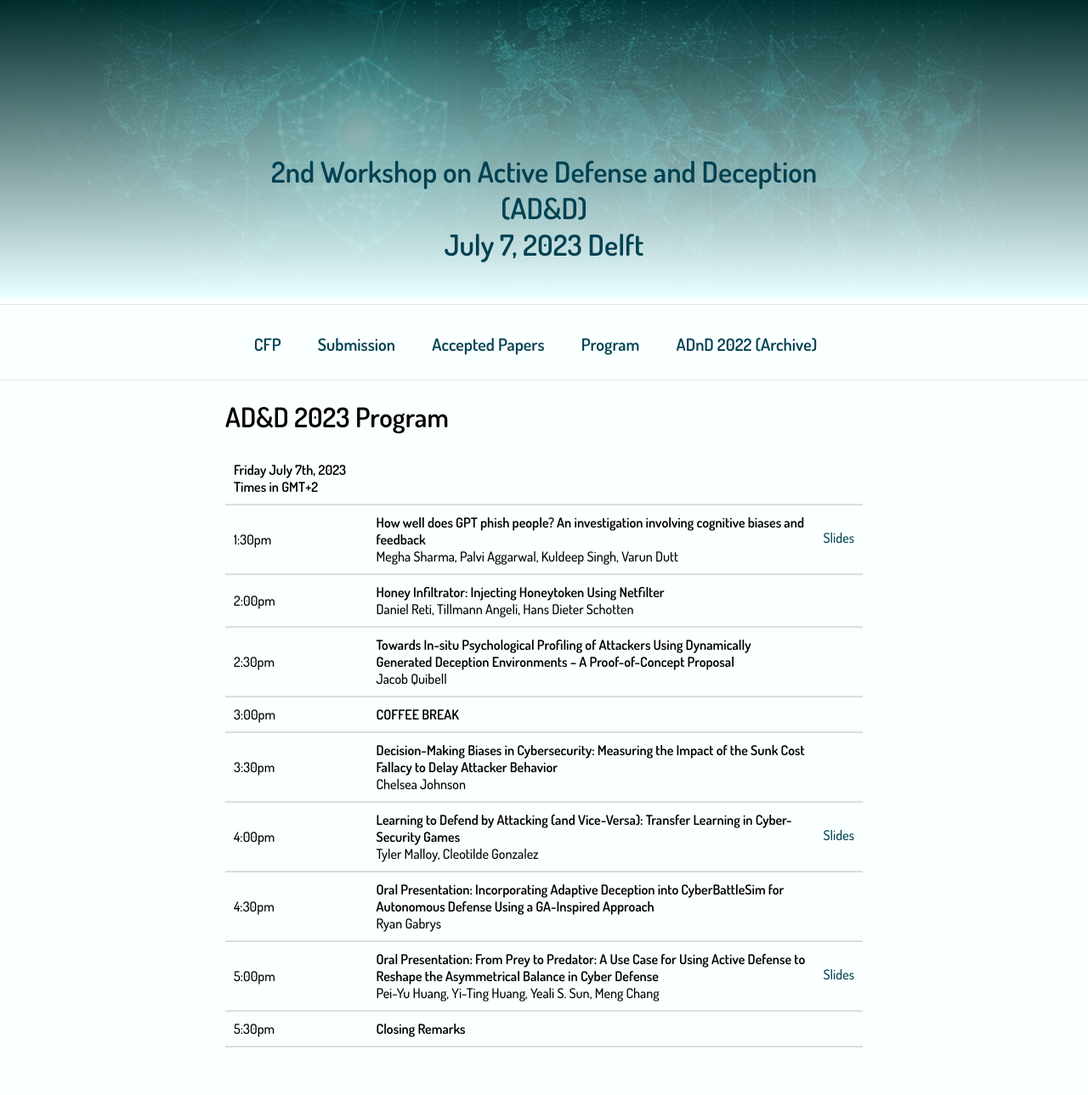
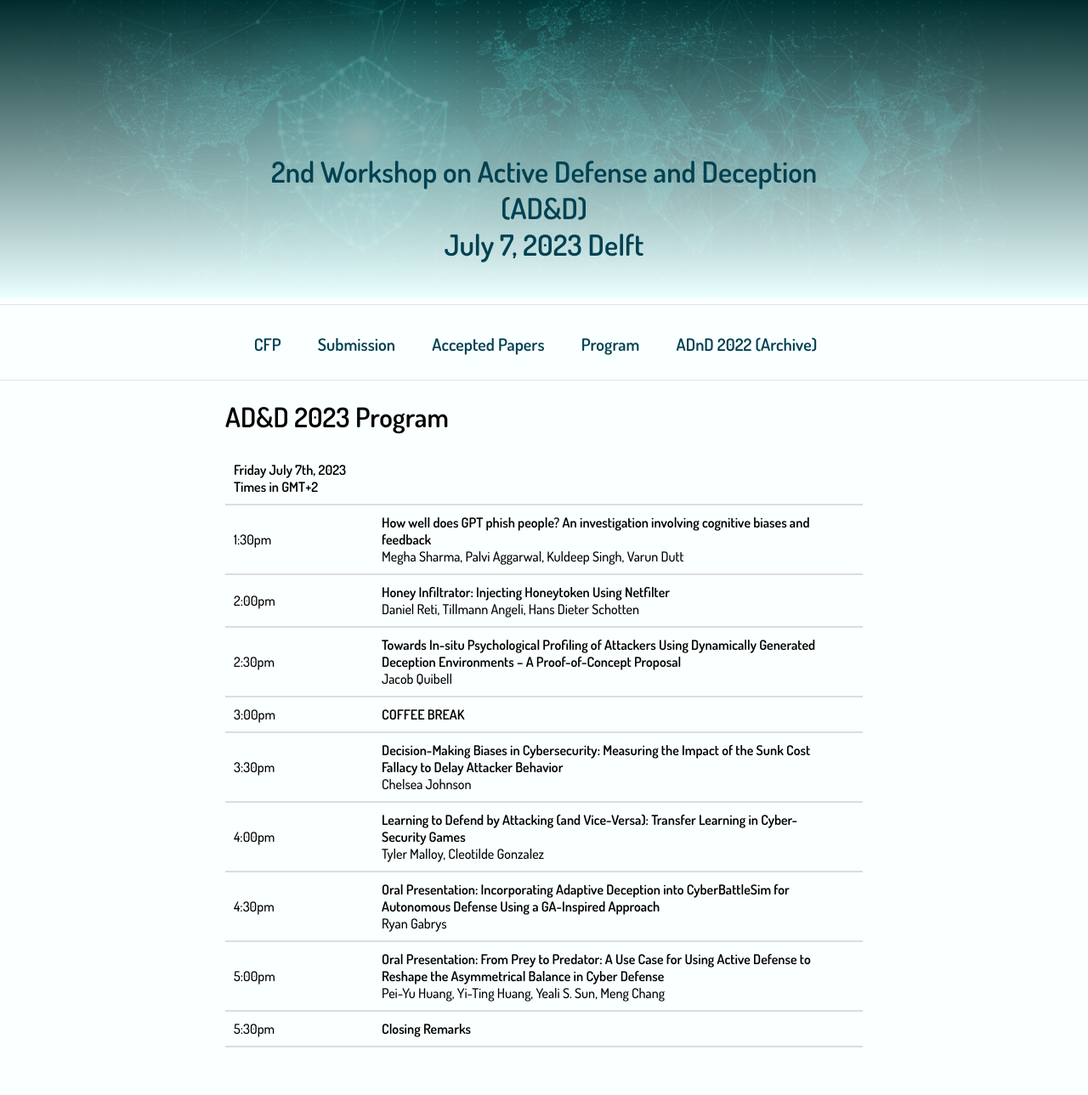
Before and after one commit to BillyPragSec/billypragsec.github.io, a Jekyll site: the page built from program_2023.md, in a window 1280 px wide. Shown: the whole page at 85% size. Built offline with Jekyll 4.4.1, drawn with Linux system fonts in a browser that asks for light colours.

Commit message:
commented out slides

```diff
--- a/program_2023.md
+++ b/program_2023.md
@@ -9,14 +9,14 @@ permalink: /program_2023/
 
 | Friday July 7th, 2023 Times in GMT+2  ||
 | ---- | ---- |
-|1:30pm| **How well does GPT phish people? An investigation involving cognitive biases and feedback** <br>Megha Sharma, Palvi Aggarwal, Kuldeep Singh, Varun Dutt | [Slides](./slides_2023/Megha_Sherma_ADND_Presentation.pdf)
+|1:30pm| **How well does GPT phish people? An investigation involving cognitive biases and feedback** <br>Megha Sharma, Palvi Aggarwal, Kuldeep Singh, Varun Dutt | <!--<br> [Slides](./slides_2023/Megha_Sherma_ADND_Presentation.pdf)-->
 |2:00pm| **Honey Infiltrator: Injecting Honeytoken Using Netfilter** <br> Daniel Reti, Tillmann Angeli, Hans Dieter Schotten |
 |2:30pm| **Towards In-situ Psychological Profiling of Attackers Using Dynamically Generated Deception Environments – A Proof-of-Concept Proposal** <br>Jacob Quibell |
 |3:00pm| **COFFEE BREAK** |
 |3:30pm| **Decision-Making Biases in Cybersecurity: Measuring the Impact of the Sunk Cost Fallacy to Delay Attacker Behavior** <br>Chelsea Johnson |
-|4:00pm| **Learning to Defend by Attacking (and Vice-Versa): Transfer Learning in Cyber-Security Games** <br> Tyler Malloy, Cleotilde Gonzalez | [Slides](./slides_2023/Tyler_Malloy_Presentation.pdf)
+|4:00pm| **Learning to Defend by Attacking (and Vice-Versa): Transfer Learning in Cyber-Security Games** <br> Tyler Malloy, Cleotilde Gonzalez | <!--<br> [Slides](./slides_2023/Tyler_Malloy_Presentation.pdf) -->
 |4:30pm| **Oral Presentation: Incorporating Adaptive Deception into CyberBattleSim for Autonomous Defense Using a GA-Inspired Approach** <br> Ryan Gabrys|
-|5:00pm| **Oral Presentation: From Prey to Predator: A Use Case for Using Active Defense to Reshape the Asymmetrical Balance in Cyber Defense** <br> Pei-Yu Huang, Yi-Ting Huang, Yeali S. Sun, Meng Chang | [Slides](./slides_2023/Amanda_Huang_eurosp_2023_.pdf)
+|5:00pm| **Oral Presentation: From Prey to Predator: A Use Case for Using Active Defense to Reshape the Asymmetrical Balance in Cyber Defense** <br> Pei-Yu Huang, Yi-Ting Huang, Yeali S. Sun, Meng Chang | <!-- <br> [Slides](./slides_2023/Amanda_Huang_eurosp_2023_.pdf) -->
 |5:30pm| **Closing Remarks** |
 
 <br>
```
